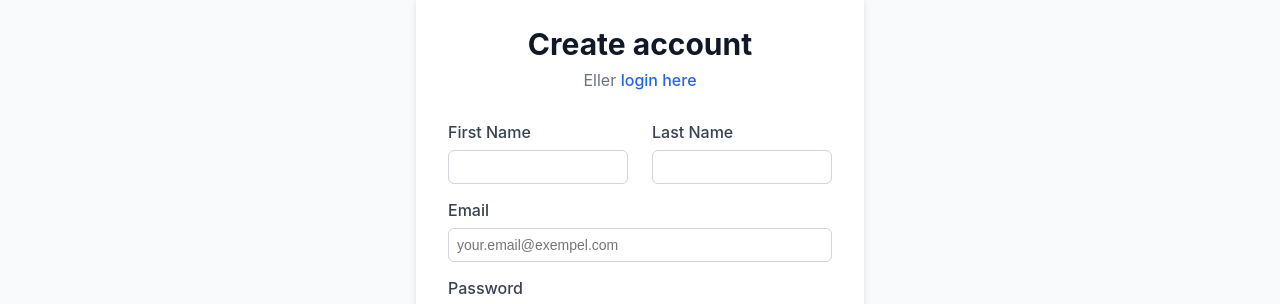
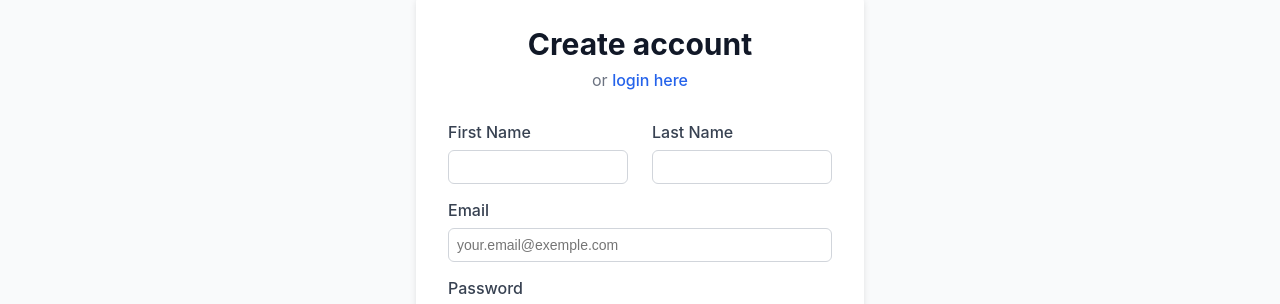
Before and after one commit to MyZhenH/EventManagement, a React (Create React App) app in the folder frontend/: page /register in a window 1280 px wide. Shown: the part 195-499 px from the top of the page. Built offline with nearby package versions, Linux system fonts and the light colour scheme; no server answers.

Commit message:
Additional changes to language from swedish to english

```diff
--- a/frontend/src/components/auth/Login.js
+++ b/frontend/src/components/auth/Login.js
@@ -88,7 +88,7 @@ const Login = () => {
               disabled={loading}
               className="btn btn-primary btn-full"
             >
-              {loading ? 'Logging in...' : 'Log in'}
+              {loading ? 'Logging in...' : 'Login'}
             </button>
           </div>
 
--- a/frontend/src/components/auth/Register.js
+++ b/frontend/src/components/auth/Register.js
@@ -70,7 +70,7 @@ const Register = () => {
         <div>
           <h2 className="auth-title">Create account</h2>
           <p className="auth-subtitle">
-            Eller{' '}
+            or{' '}
             <Link to="/login" className="auth-link">
               login here
             </Link>
@@ -132,7 +132,7 @@ const Register = () => {
               type="email"
               required
               className="form-input"
-              placeholder="your.email@exempel.com"
+              placeholder="your.email@exemple.com"
               value={formData.email}
               onChange={handleChange}
             />
```
Also changed, not shown: 2 other files (tests, documents, lock files or other folders).
